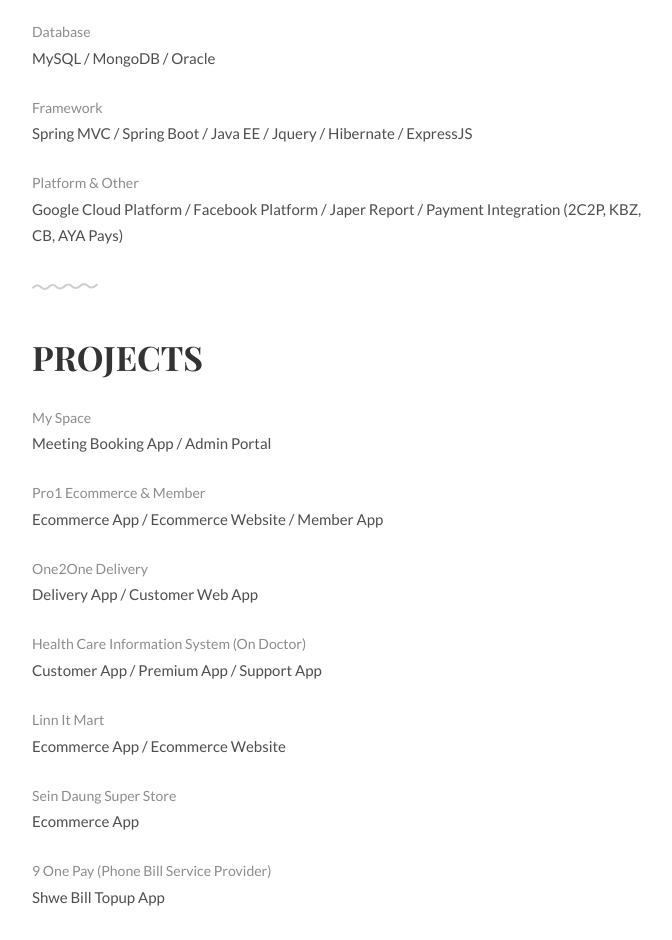
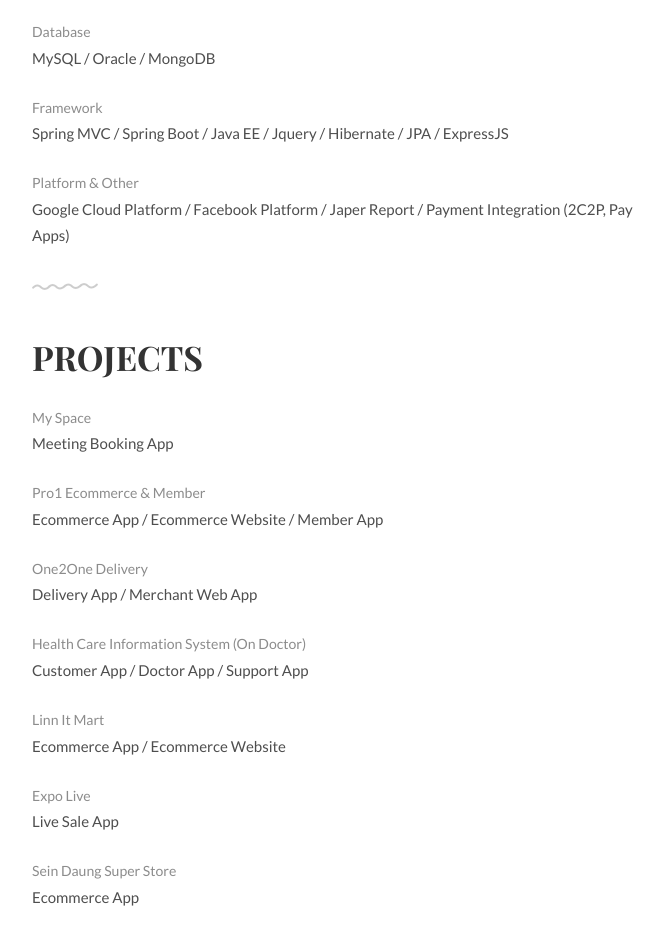
Before and after one commit to ZayMMM/ZayMMM.github.io, a plain HTML site: page index.html in a window 1280 px wide. Shown: the part 1860-2800 px from the top of the page, without its empty margins (297-969 px from the left). Drawn offline with Linux system fonts and the light colour scheme.

Commit message:
- update profile data

```diff
--- a/index.html
+++ b/index.html
@@ -44,7 +44,7 @@
 	<!-- Introduction -->
 	<div class="intro section" id="about">
 		<div class="container">
-			<p>Hi, I’m Zay Maung Maung Myint (Zay)</p>
+			<p>Hi, I’m Zay Maung Maung Myint (Alex Zay)</p>
 			<div class="units-row units-split wrap">
 				<div class="unit-20">
 					<img src="img/ava1.jpg" alt="Avatar">
@@ -121,15 +121,15 @@
 			</ul>
 			<ul class="skill-list list-flat">
 				<li>Database</li>
-				<li>MySQL / MongoDB / Oracle</li>
+				<li>MySQL  / Oracle / MongoDB</li>
 			</ul>
 			<ul class="skill-list list-flat">
 				<li>Framework</li>
-				<li>Spring MVC / Spring Boot / Java EE / Jquery / Hibernate / ExpressJS</li>
+				<li>Spring MVC / Spring Boot / Java EE / Jquery / Hibernate / JPA / ExpressJS</li>
 			</ul>
 			<ul class="skill-list list-flat">
 				<li>Platform &amp; Other</li>
-				<li>Google Cloud Platform / Facebook Platform / Japer Report / Payment Integration (2C2P, KBZ, CB, AYA Pays)</li>
+				<li>Google Cloud Platform / Facebook Platform / Japer Report / Payment Integration (2C2P, Pay Apps)</li>
 			</ul>
 		</div>
 	</div>
@@ -140,7 +140,7 @@
 			<h1>Projects</h1>
 			<ul class="skill-list list-flat">
 				<li>My Space</li>
-				<li>Meeting Booking App / Admin Portal</li>
+				<li>Meeting Booking App </li>
 			</ul>
 			<ul class="skill-list list-flat">
 				<li>Pro1 Ecommerce & Member</li>
@@ -148,15 +148,19 @@
 			</ul>
 			<ul class="skill-list list-flat">
 				<li>One2One Delivery</li>
-				<li>Delivery App / Customer Web App</li>
+				<li>Delivery App / Merchant Web App</li>
 			</ul>
 			<ul class="skill-list list-flat">
 				<li>Health Care Information System (On Doctor)</li>
-				<li>Customer App / Premium App / Support App</li>
+				<li>Customer App / Doctor App / Support App</li>
 			</ul>
 			<ul class="skill-list list-flat">
 				<li>Linn It Mart</li>
 				<li>Ecommerce App / Ecommerce Website</li>
+			</ul>
+			<ul class="skill-list list-flat">
+				<li>Expo Live</li>
+				<li>Live Sale App</li>
 			</ul>
 			<ul class="skill-list list-flat">
 				<li>Sein Daung Super Store</li>
@@ -167,6 +171,10 @@
 				<li>Shwe Bill Topup App</li>
 			</ul>
 			<ul class="skill-list list-flat">
+				<li>Shwe Goal Express</li>
+				<li>Bus Ticket App</li>
+			</ul>
+			<ul class="skill-list list-flat">
 				<li>365 Plus (Entertainment)</li>
 				<li>365 PLus App</li>
 			</ul>
@@ -175,7 +183,7 @@
 				<li>CRM Web App</li>
 			</ul>
 			<ul class="skill-list list-flat">
-				<li>Burma Charity</li>
+				<li>Burma Charity (Charity)</li>
 				<li>Charity App</li>
 			</ul>
 			<ul class="skill-list list-flat">
@@ -218,7 +226,7 @@
     <script>
 		function newTyped(){}$(function(){$("#typed").typed({
 		// Change to edit type effect
-		strings: ["far northern sky", "your galaxy", "everywhere"],
+		strings: ["far myanmar", "your galaxy", "everywhere"],
 
 		typeSpeed:90,backDelay:700,contentType:"html",loop:!0,resetCallback:function(){newTyped()}}),$(".reset").click(function(){$("#typed").typed("reset")})});
     </script>
```
